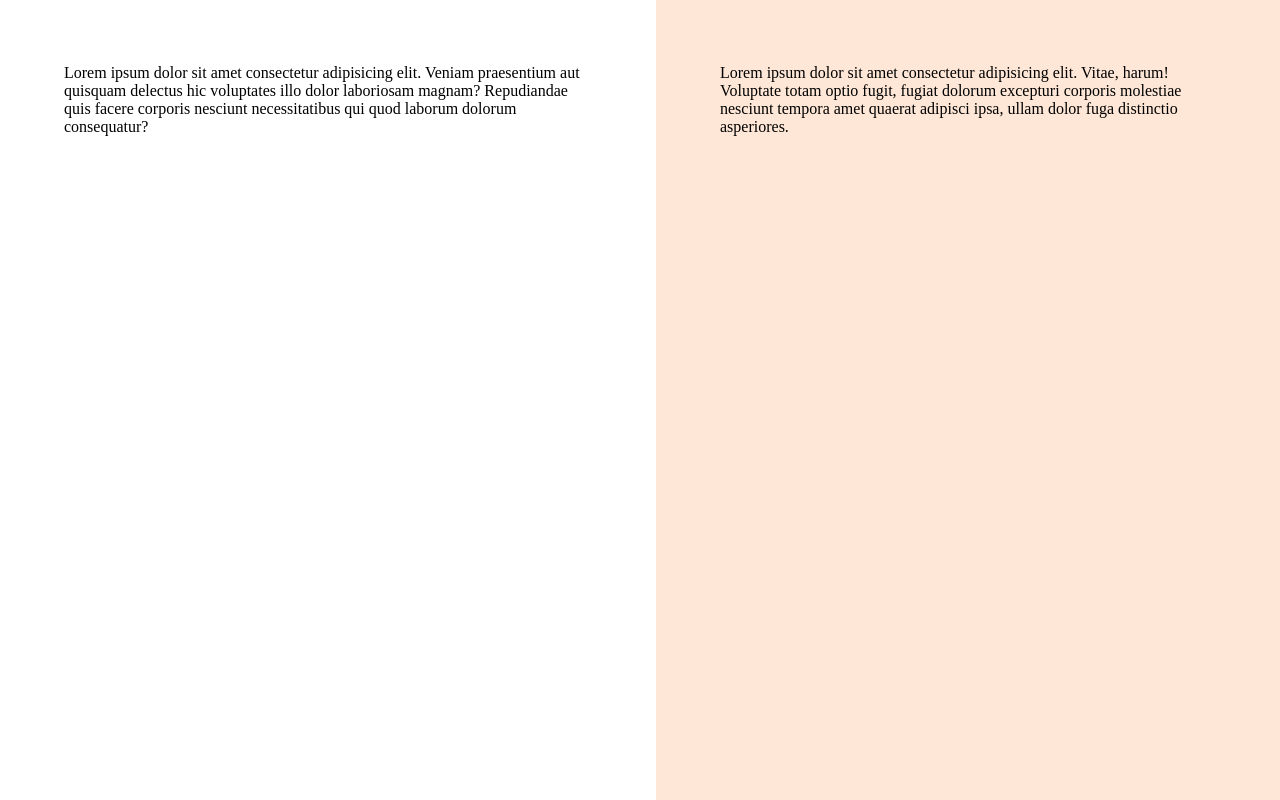
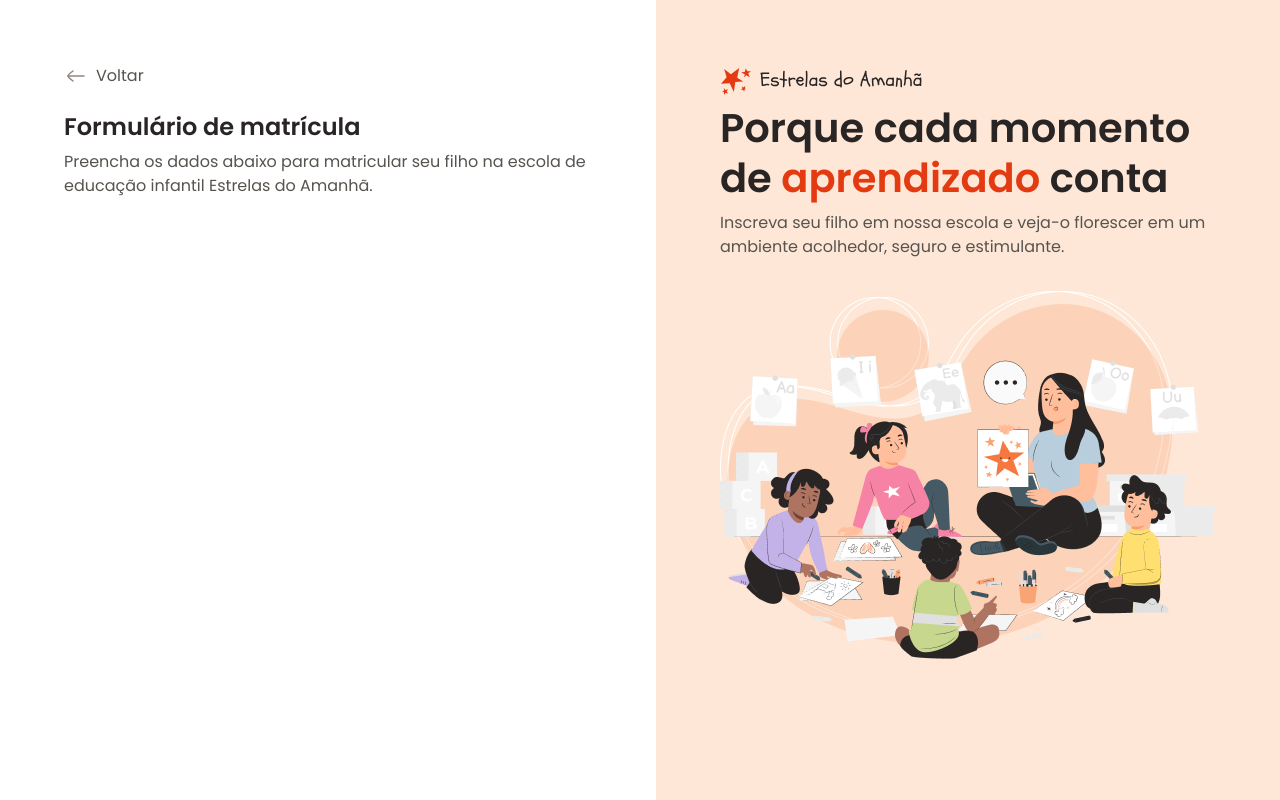
Before and after one commit to AnaWalecheskiMoreto/06---formulario-de-matricula, a plain HTML site: page index.html in a window 1280 px wide. Drawn offline with Linux system fonts and the light colour scheme.

Commit message:
conrteudos dos lados

```diff
--- a/index.html
+++ b/index.html
@@ -14,19 +14,38 @@
     <div id="app">
         <main>
             <div class="main-container">
-                Lorem ipsum dolor sit amet consectetur adipisicing elit.
-                Veniam praesentium aut quisquam delectus hic voluptates illo
-                dolor laboriosam magnam? Repudiandae quis facere corporis nesciunt
-                necessitatibus qui quod laborum dolorum consequatur?
+                <div class="back">
+                    <img src="assets/icons/arrow-left-02.svg" alt="">
+                    <span>Voltar</span>
+                </div>
             </div>
+
+            <h1>Formulário de matrícula</h1>
+            <p>
+                Preencha os dados abaixo para matricular seu filho na
+                escola de educação infantil Estrelas do Amanhã.
+            </p>
+
+
+
         </main>
 
         <aside>
             <div class="aside-container">
-                Lorem ipsum dolor sit amet consectetur adipisicing
-                elit. Vitae, harum! Voluptate totam optio fugit, fugiat
-                dolorum excepturi corporis molestiae nesciunt tempora amet
-                quaerat adipisci ipsa, ullam dolor fuga distinctio asperiores.
+                <header>
+                    <img src="assets/logo.svg" alt="">
+                    <h2>
+                        Porque cada momento de
+                        <span>aprendizado</span>
+                        conta
+                    </h2>
+                    <p>
+                        Inscreva seu filho em nossa escola e veja-o florescer
+                        em um ambiente acolhedor, seguro e estimulante.
+                    </p>
+                </header>
+
+                <img src="assets/images/Illustration.png" alt="">
             </div>
         </aside>
     </div>
--- a/styles/global.css
+++ b/styles/global.css
@@ -5,7 +5,7 @@
 }
 
 :root {
-    --font-family: 'Poppins', sans-serif:
+    --font-family: 'Poppins', sans-serif;
     --text: 400 1rem/1.5 var(--font-family);
     --text-sm: 400 0.875rem/1.4 var(--font-family);
 
@@ -24,4 +24,16 @@
 
 body {
     overflow: hidden;
+
+    font: var(--text);
+    color: var(--text-secondary);
 }
+
+h1, h2 {
+    color: var(--text-primary);
+}
+
+img {
+    max-width: 100%;
+    height: auto;
+}
--- a/styles/layout.css
+++ b/styles/layout.css
@@ -15,6 +15,18 @@ main {
         margin-left: auto;
     }
 
+    & .back {
+        display: flex;
+        align-items: center;
+        gap: .5rem;
+        margin-bottom: 1.5rem;
+    }
+
+    & h1 {
+        font: 600 1.5rem/1.25 var(--font-family);
+        margin-bottom: .5rem;
+    }
+
 }
 
 aside {
@@ -23,5 +35,19 @@ aside {
 
     & .aside-container {
         max-width: 31rem;
+
+        & > img{
+            margin-top: 2rem;
+        }
+    }
+
+    & h2 {
+        font: 600 2.5rem/1.25 var(--font-family);
+
+        margin-bottom: .5rem;
+
+        & span {
+            color: var(--text-highlight);
+        }
     }
 }
```
